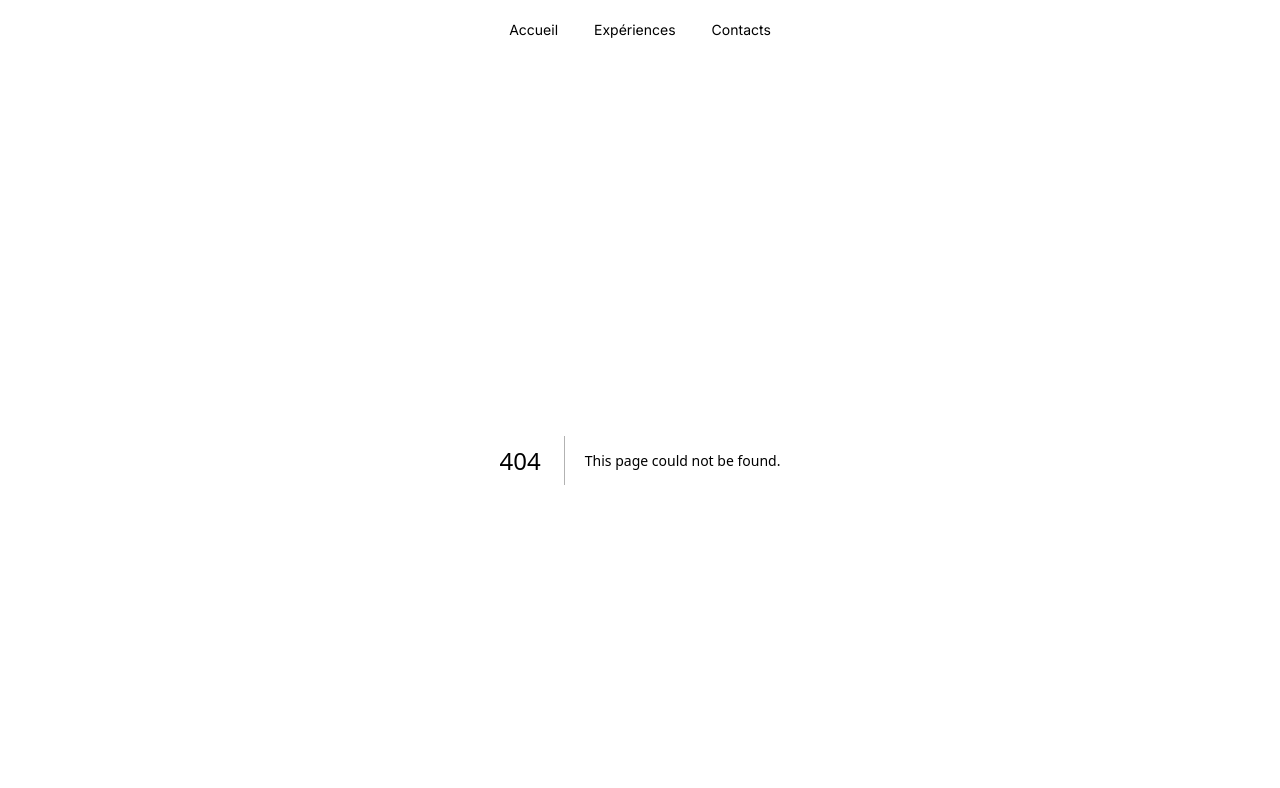
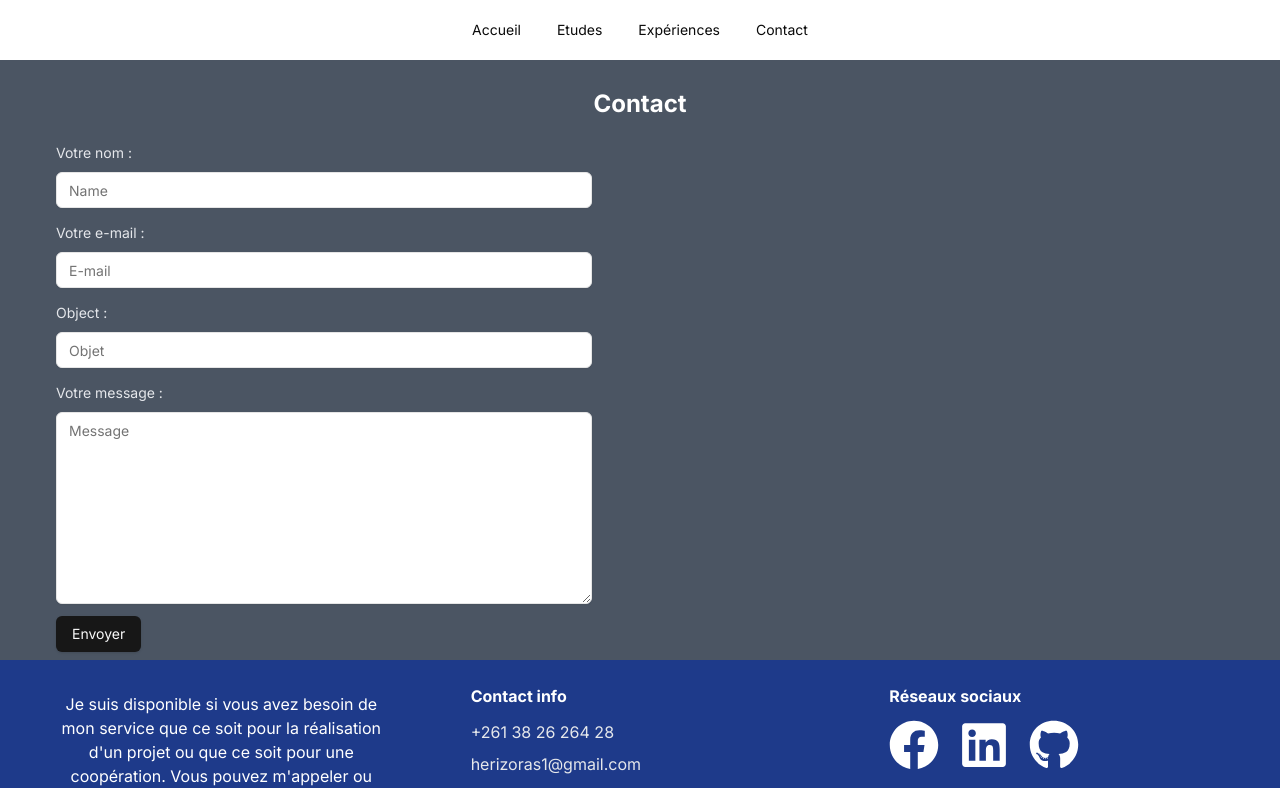
Before and after one commit to zexhior/portfolio-herizo, a Next.js app: page /contacts in a window 1280 px wide. Before the commit this address had no page. Shown: the top 788 px of the page. Built offline with nearby package versions, Linux system fonts and the light colour scheme.

Commit message:
[fix] : corriger la page contacts

```diff
--- a/package.json
+++ b/package.json
@@ -9,7 +9,9 @@
     "lint": "next lint"
   },
   "dependencies": {
+    "@gsap/react": "^2.1.1",
     "@hookform/resolvers": "^3.9.1",
+    "@radix-ui/react-avatar": "^1.1.2",
     "@radix-ui/react-label": "^2.1.1",
     "@radix-ui/react-navigation-menu": "^1.2.3",
     "@radix-ui/react-slot": "^1.1.1",
--- /dev/null
+++ b/src/app/contacts/page.tsx
@@ -0,0 +1,105 @@
+"use client";
+
+import { zodResolver } from "@hookform/resolvers/zod";
+import { useForm } from "react-hook-form";
+import { Form } from "@/components/ui/form";
+import { z } from "zod";
+import { Button } from "../../components/ui/button";
+import CustomForm from "../../components/customForm/customForm";
+import { useState } from "react";
+import { FaFacebook, FaGithub, FaLinkedin } from "react-icons/fa";
+import { Input } from "../../components/ui/input";
+import { Textarea } from "../../components/ui/textarea";
+
+const formSchema = z.object({
+  name: z
+    .string()
+    .min(2, { message: "Votre nom doit comporter au moins 2 caractères" })
+    .max(100),
+  email: z.string().email({ message: "Veuillez saisir un adresse e-mail!" }),
+  subject: z
+    .string()
+    .nonempty({ message: "L'object de votre message ne doit pas être vide!" }),
+  message: z
+    .string()
+    .nonempty({ message: "Veuillez le message que vous souhaitez m'envoyer!" }),
+});
+
+const ContactPage = () => {
+  const [customStyle, setCustomStyle] = useState("bg-white");
+  const [labelColor, setLabelColor] = useState("white");
+
+  const form = useForm<z.infer<typeof formSchema>>({
+    resolver: zodResolver(formSchema),
+    defaultValues: {
+      name: "",
+      email: "",
+      subject: "",
+      message: "",
+    },
+  });
+
+  const onSubmit = (values: z.infer<typeof formSchema>) => {
+    alert(
+      `Salutation ${values.name}! Votre message a été bien envoyé! Merci de bien patienter pour une réponse de ma part!`
+    );
+  };
+
+  return (
+    <div className="flex flex-wrap bg-gray-600 p-2">
+      <div className="w-screen flex justify-center">
+        <h2 className="text-white font-bold py-5 text-2xl">Contact</h2>
+      </div>
+      <div className="w-screen md:w-1/2 px-12">
+        <Form {...form}>
+          <form onSubmit={form.handleSubmit(onSubmit)}>
+            <CustomForm
+              formControl={form}
+              label={"Votre nom : "}
+              labelColor={labelColor}
+              name="name"
+              placeholder="Name"
+              className={customStyle}
+            >
+              <Input />
+            </CustomForm>
+            <CustomForm
+              formControl={form}
+              label={"Votre e-mail : "}
+              labelColor={labelColor}
+              name="email"
+              placeholder="E-mail"
+              className={customStyle}
+            >
+              <Input />
+            </CustomForm>
+            <CustomForm
+              formControl={form}
+              label={"Object : "}
+              labelColor={labelColor}
+              name="subject"
+              placeholder="Objet"
+              className={customStyle}
+            >
+              <Input />
+            </CustomForm>
+            <CustomForm
+              formControl={form}
+              label={"Votre message : "}
+              labelColor={labelColor}
+              name="message"
+              placeholder="Message"
+              className={customStyle.concat(" h-48")}
+            >
+              <Textarea />
+            </CustomForm>
+            <Button>Envoyer</Button>
+          </form>
+        </Form>
+      </div>
+      <div className="h-screen sm:h-auto w-screen md:w-1/2 flex flex-col sm:justify-start justify-center items-center"></div>
+    </div>
+  );
+};
+
+export default ContactPage;
--- a/src/components/navbar/navbar.tsx
+++ b/src/components/navbar/navbar.tsx
@@ -8,31 +8,40 @@ import {
 } from "../ui/navigation-menu";
 
 const NavbarComponent = () => {
+  const menu = [
+    {
+      title: "Accueil",
+      link: "/",
+    },
+    {
+      title: "Etudes",
+      link: "/etudes",
+    },
+    {
+      title: "Expériences",
+      link: "/experiences",
+    },
+    {
+      title: "Contact",
+      link: "/contacts",
+    },
+  ];
+
   return (
     <div className="flex justify-center w-full p-3">
       <NavigationMenu>
         <NavigationMenuList>
-          <NavigationMenuItem>
-            <Link href="/" legacyBehavior passHref>
-              <NavigationMenuLink className={navigationMenuTriggerStyle()}>
-                Accueil
-              </NavigationMenuLink>
-            </Link>
-          </NavigationMenuItem>
-          <NavigationMenuItem>
-            <Link href="/" legacyBehavior passHref>
-              <NavigationMenuLink className={navigationMenuTriggerStyle()}>
-                Expériences
-              </NavigationMenuLink>
-            </Link>
-          </NavigationMenuItem>
-          <NavigationMenuItem>
-            <Link href="/" legacyBehavior passHref>
-              <NavigationMenuLink className={navigationMenuTriggerStyle()}>
-                Contacts
-              </NavigationMenuLink>
-            </Link>
-          </NavigationMenuItem>
+          {menu.map((item) => {
+            return (
+              <NavigationMenuItem>
+                <Link href={item.link} legacyBehavior passHref>
+                  <NavigationMenuLink className={navigationMenuTriggerStyle()}>
+                    {item.title}
+                  </NavigationMenuLink>
+                </Link>
+              </NavigationMenuItem>
+            );
+          })}
         </NavigationMenuList>
       </NavigationMenu>
     </div>
--- /dev/null
+++ b/src/components/ui/avatar.tsx
@@ -0,0 +1,50 @@
+"use client"
+
+import * as React from "react"
+import * as AvatarPrimitive from "@radix-ui/react-avatar"
+
+import { cn } from "@/lib/utils"
+
+const Avatar = React.forwardRef<
+  React.ElementRef<typeof AvatarPrimitive.Root>,
+  React.ComponentPropsWithoutRef<typeof AvatarPrimitive.Root>
+>(({ className, ...props }, ref) => (
+  <AvatarPrimitive.Root
+    ref={ref}
+    className={cn(
+      "relative flex h-10 w-10 shrink-0 overflow-hidden rounded-full",
+      className
+    )}
+    {...props}
+  />
+))
+Avatar.displayName = AvatarPrimitive.Root.displayName
+
+const AvatarImage = React.forwardRef<
+  React.ElementRef<typeof AvatarPrimitive.Image>,
+  React.ComponentPropsWithoutRef<typeof AvatarPrimitive.Image>
+>(({ className, ...props }, ref) => (
+  <AvatarPrimitive.Image
+    ref={ref}
+    className={cn("aspect-square h-full w-full", className)}
+    {...props}
+  />
+))
+AvatarImage.displayName = AvatarPrimitive.Image.displayName
+
+const AvatarFallback = React.forwardRef<
+  React.ElementRef<typeof AvatarPrimitive.Fallback>,
+  React.ComponentPropsWithoutRef<typeof AvatarPrimitive.Fallback>
+>(({ className, ...props }, ref) => (
+  <AvatarPrimitive.Fallback
+    ref={ref}
+    className={cn(
+      "flex h-full w-full items-center justify-center rounded-full bg-muted",
+      className
+    )}
+    {...props}
+  />
+))
+AvatarFallback.displayName = AvatarPrimitive.Fallback.displayName
+
+export { Avatar, AvatarImage, AvatarFallback }
--- /dev/null
+++ b/src/components/ui/card.tsx
@@ -0,0 +1,76 @@
+import * as React from "react"
+
+import { cn } from "@/lib/utils"
+
+const Card = React.forwardRef<
+  HTMLDivElement,
+  React.HTMLAttributes<HTMLDivElement>
+>(({ className, ...props }, ref) => (
+  <div
+    ref={ref}
+    className={cn(
+      "rounded-xl border bg-card text-card-foreground shadow",
+      className
+    )}
+    {...props}
+  />
+))
+Card.displayName = "Card"
+
+const CardHeader = React.forwardRef<
+  HTMLDivElement,
+  React.HTMLAttributes<HTMLDivElement>
+>(({ className, ...props }, ref) => (
+  <div
+    ref={ref}
+    className={cn("flex flex-col space-y-1.5 p-6", className)}
+    {...props}
+  />
+))
+CardHeader.displayName = "CardHeader"
+
+const CardTitle = React.forwardRef<
+  HTMLDivElement,
+  React.HTMLAttributes<HTMLDivElement>
+>(({ className, ...props }, ref) => (
+  <div
+    ref={ref}
+    className={cn("font-semibold leading-none tracking-tight", className)}
+    {...props}
+  />
+))
+CardTitle.displayName = "CardTitle"
+
+const CardDescription = React.forwardRef<
+  HTMLDivElement,
+  React.HTMLAttributes<HTMLDivElement>
+>(({ className, ...props }, ref) => (
+  <div
+    ref={ref}
+    className={cn("text-sm text-muted-foreground", className)}
+    {...props}
+  />
+))
+CardDescription.displayName = "CardDescription"
+
+const CardContent = React.forwardRef<
+  HTMLDivElement,
+  React.HTMLAttributes<HTMLDivElement>
+>(({ className, ...props }, ref) => (
+  <div ref={ref} className={cn("p-6 pt-0", className)} {...props} />
+))
+CardContent.displayName = "CardContent"
+
+const CardFooter = React.forwardRef<
+  HTMLDivElement,
+  React.HTMLAttributes<HTMLDivElement>
+>(({ className, ...props }, ref) => (
+  <div
+    ref={ref}
+    className={cn("flex items-center p-6 pt-0", className)}
+    {...props}
+  />
+))
+CardFooter.displayName = "CardFooter"
+
+export { Card, CardHeader, CardFooter, CardTitle, CardDescription, CardContent }
```
Also changed, not shown: 1 other file (tests, documents, lock files or other folders).
